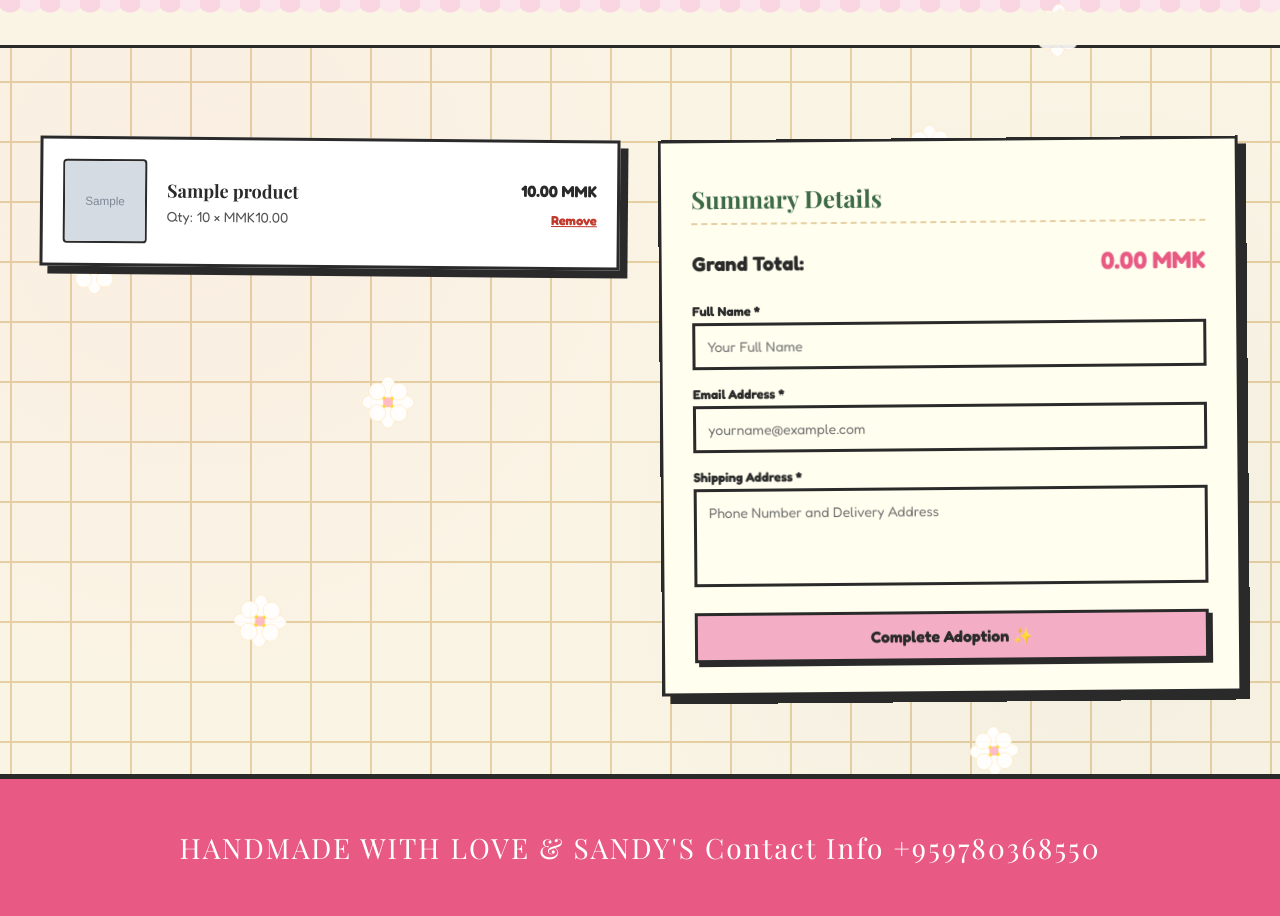
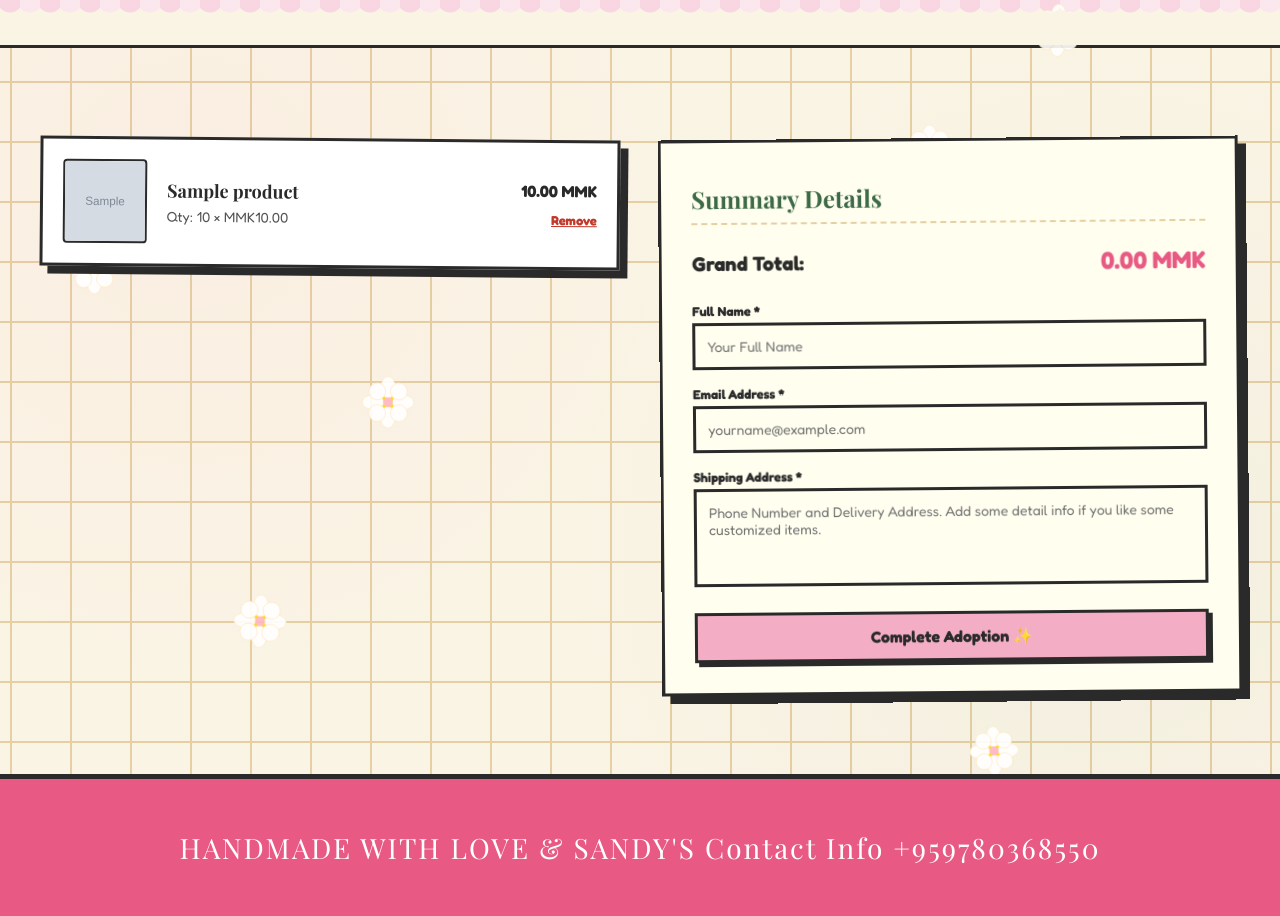
Before and after one commit to sandi17100/Daisy-Stitch-House, a Flask app: template templates/cart.html in a window 1280 px wide. Shown: the part 283-1199 px from the top of the page. Run offline with Flask 3, Linux system fonts and the light colour scheme; the template is opened without the code that fills it: most values are stand-ins (such as "Sample title", 1, 10 or a date in 2020); grey boxes marked "Sample" are stand-in pictures; some web fonts are replaced.

Commit message:
Update cart.html

```diff
--- a/templates/cart.html
+++ b/templates/cart.html
@@ -54,7 +54,7 @@
 
             <div style="display: flex; flex-direction: column; gap: 4px;">
                 <label for="checkout-address" style="font-size: 13px; font-weight: bold; color: var(--text-dark);">Shipping Address *</label>
-                <textarea id="checkout-address" name="address" required rows="4" placeholder="Phone Number and Delivery Address" style="width:100%; box-sizing:border-box; font-family: var(--font-round); resize: none;"></textarea>
+                <textarea id="checkout-address" name="address" required rows="4" placeholder="Phone Number and Delivery Address. Add some detail info if you like some customized items." style="width:100%; box-sizing:border-box; font-family: var(--font-round); resize: none;"></textarea>
             </div>
 
             <button type="submit" class="btn-candy" style="width: 100%; text-align: center; background-color: var(--accent-pink); margin-top: 10px; font-size: 16px; padding: 12px 0;">
```
